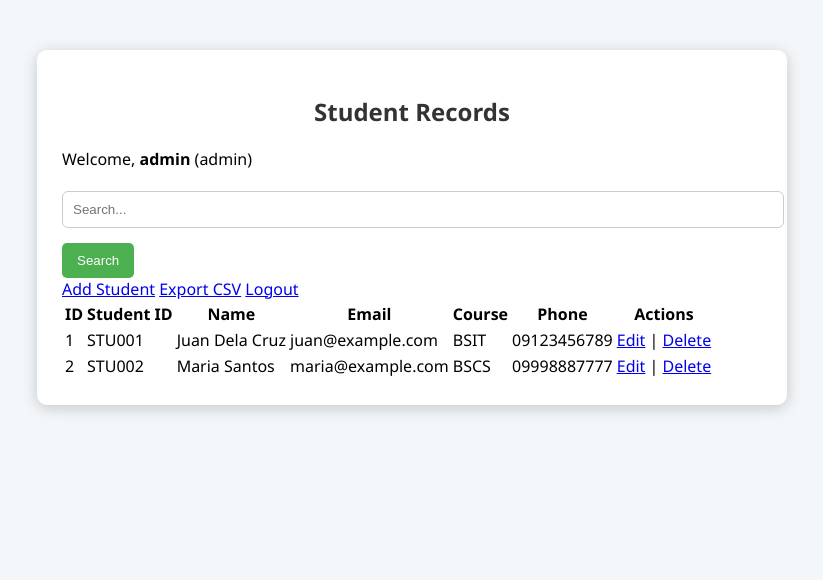
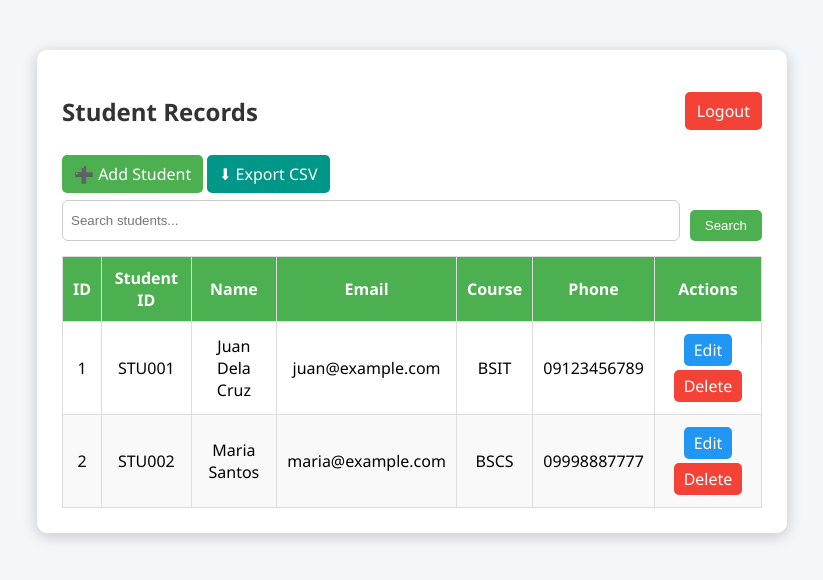
Before and after one commit to andreiiiii22/andreiiiii22.github.student.system, a PHP site: page / in a window 1280 px wide. Shown: the top 580 px of the page, without its empty margins (228-1051 px from the left). Run offline with PHP 8.4, Linux system fonts and the light colour scheme; a user stored in the database is signed in; data comes from the database, SQL or seed files in the repository.

Commit message:
Update index.php

```diff
--- a/index.php
+++ b/index.php
@@ -2,45 +2,141 @@
 session_start();
 include 'db.php';
 
+// Redirect to login if not authenticated
 if (!isset($_SESSION['username'])) {
     header("Location: login.php");
-    exit;
+    exit();
 }
 
 $role = $_SESSION['role'];
+$search = "";
 
-// Search
-$search = "";
 if (isset($_GET['search'])) {
-    $search = $_GET['search'];
-    $query = "SELECT * FROM students WHERE name LIKE '%$search%' OR student_id LIKE '%$search%'";
+    $search = trim($_GET['search']);
+    $query = "SELECT * FROM students WHERE
+              student_id LIKE '%$search%' OR
+              name LIKE '%$search%' OR
+              email LIKE '%$search%' OR
+              course LIKE '%$search%'";
 } else {
     $query = "SELECT * FROM students";
 }
+
 $result = $conn->query($query);
 ?>
 <!DOCTYPE html>
-<html>
+<html lang="en">
 <head>
+    <meta charset="UTF-8">
     <title>Student Records</title>
-    <link rel="stylesheet" href="style.css">
+    <link rel="stylesheet" href="css/style.css">
+    <style>
+        table {
+            width: 100%;
+            border-collapse: collapse;
+            margin-top: 15px;
+        }
+        th, td {
+            padding: 10px;
+            border: 1px solid #ddd;
+            text-align: center;
+        }
+        th {
+            background-color: #4CAF50;
+            color: white;
+        }
+        tr:nth-child(even) {
+            background-color: #f9f9f9;
+        }
+        .header {
+            display: flex;
+            justify-content: space-between;
+            align-items: center;
+        }
+        .logout-btn {
+            background-color: #f44336;
+            padding: 8px 12px;
+            color: white;
+            text-decoration: none;
+            border-radius: 5px;
+        }
+        .logout-btn:hover {
+            background-color: #e53935;
+        }
+        .action-btn {
+            display: inline-block;
+            padding: 5px 10px;
+            margin: 2px;
+            text-decoration: none;
+            border-radius: 5px;
+            color: white;
+        }
+        .edit-btn {
+            background-color: #2196F3;
+        }
+        .delete-btn {
+            background-color: #f44336;
+        }
+        .add-btn {
+            background-color: #4CAF50;
+            padding: 8px 12px;
+            border-radius: 5px;
+            color: white;
+            text-decoration: none;
+        }
+        .export-btn {
+            background-color: #009688;
+            padding: 8px 12px;
+            border-radius: 5px;
+            color: white;
+            text-decoration: none;
+        }
+        .search-bar {
+            margin-top: 10px;
+            display: flex;
+            gap: 10px;
+        }
+        .search-bar input {
+            flex: 1;
+            padding: 8px;
+        }
+        .search-bar button {
+            background-color: #4CAF50;
+            color: white;
+            border: none;
+            padding: 8px 15px;
+            border-radius: 5px;
+            cursor: pointer;
+        }
+        .search-bar button:hover {
+            background-color: #45a049;
+        }
+    </style>
 </head>
 <body>
+
 <div class="container">
+    <div class="header">
         <h2>Student Records</h2>
-    <p>Welcome, <b><?php echo $_SESSION['username']; ?></b> (<?php echo $role; ?>)</p>
-    <form method="GET" action="">
-        <input type="text" name="search" placeholder="Search..." value="<?php echo $search; ?>">
+        <div>
+            <a href="logout.php" class="logout-btn">Logout</a>
+        </div>
+    </div>
+
+    <?php if ($role == 'admin'): ?>
+    <div style="margin-top: 15px;">
+        <a href="add.php" class="add-btn">➕ Add Student</a>
+        <a href="export.php" class="export-btn">⬇ Export CSV</a>
+    </div>
+    <?php endif; ?>
+
+    <form class="search-bar" method="GET">
+        <input type="text" name="search" placeholder="Search students..." value="<?= htmlspecialchars($search) ?>">
         <button type="submit">Search</button>
     </form>
 
-    <?php if ($role == 'admin'): ?>
-        <a href="add.php" class="btn">Add Student</a>
-        <a href="export.php" class="btn">Export CSV</a>
-    <?php endif; ?>
-    <a href="logout.php" class="btn logout">Logout</a>
-
     <table>
+        <thead>
             <tr>
                 <th>ID</th>
                 <th>Student ID</th>
@@ -48,25 +144,35 @@ $result = $conn->query($query);
                 <th>Email</th>
                 <th>Course</th>
                 <th>Phone</th>
-            <?php if ($role == 'admin') echo "<th>Actions</th>"; ?>
+                <?php if ($role == 'admin'): ?>
+                <th>Actions</th>
+                <?php endif; ?>
             </tr>
+        </thead>
+        <tbody>
+        <?php if ($result->num_rows > 0): ?>
             <?php while ($row = $result->fetch_assoc()): ?>
                 <tr>
-            <td><?php echo $row['id']; ?></td>
-            <td><?php echo $row['student_id']; ?></td>
-            <td><?php echo $row['name']; ?></td>
-            <td><?php echo $row['email']; ?></td>
-            <td><?php echo $row['course']; ?></td>
-            <td><?php echo $row['phone']; ?></td>
+                    <td><?= $row['id'] ?></td>
+                    <td><?= htmlspecialchars($row['student_id']) ?></td>
+                    <td><?= htmlspecialchars($row['name']) ?></td>
+                    <td><?= htmlspecialchars($row['email']) ?></td>
+                    <td><?= htmlspecialchars($row['course']) ?></td>
+                    <td><?= htmlspecialchars($row['phone']) ?></td>
                     <?php if ($role == 'admin'): ?>
                     <td>
-                    <a href="edit.php?id=<?php echo $row['id']; ?>">Edit</a> |
-                    <a href="delete.php?id=<?php echo $row['id']; ?>" onclick="return confirm('Delete this record?')">Delete</a>
+                        <a href="edit.php?id=<?= $row['id'] ?>" class="action-btn edit-btn">Edit</a>
+                        <a href="delete.php?id=<?= $row['id'] ?>" class="action-btn delete-btn" onclick="return confirm('Are you sure?')">Delete</a>
                     </td>
                     <?php endif; ?>
                 </tr>
             <?php endwhile; ?>
+        <?php else: ?>
+            <tr><td colspan="7">No students found.</td></tr>
+        <?php endif; ?>
+        </tbody>
     </table>
 </div>
+
 </body>
 </html>
```
Lines whose indentation alone changed are shown as unchanged.
